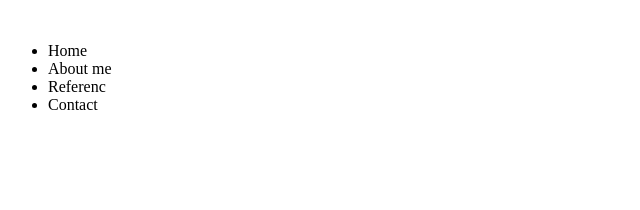
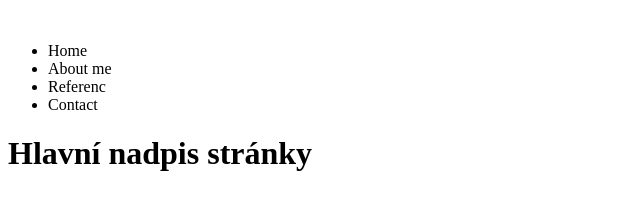
Before and after one commit to EichKarol/my-projekt, a plain HTML site: page index.html in a window 1280 px wide. Shown: the whole page, without its empty margins (0-640 px from the left). Drawn offline with Linux system fonts and the light colour scheme.

Commit message:
pridan nadpis

```diff
--- a/index.html
+++ b/index.html
@@ -17,6 +17,6 @@
     </nav>
 </header>
 <body>
-
+    <h1>Hlavní nadpis stránky</h1>
 </body>
 </html>
--- /dev/null
+++ b/style.css
@@ -0,0 +1,4 @@
+h1 {
+    font-size: 24px;
+    color: darkblue;
+}
```
